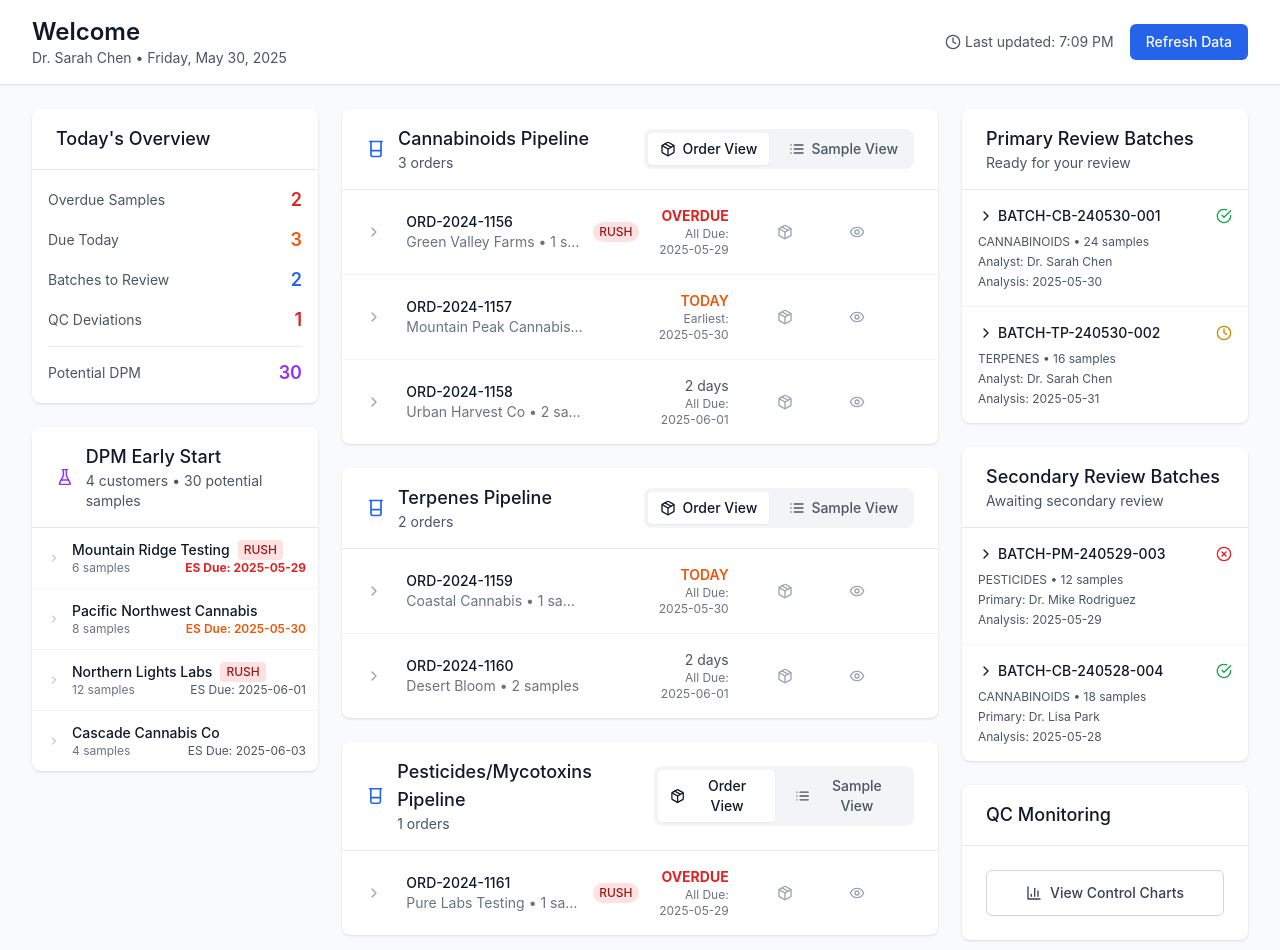
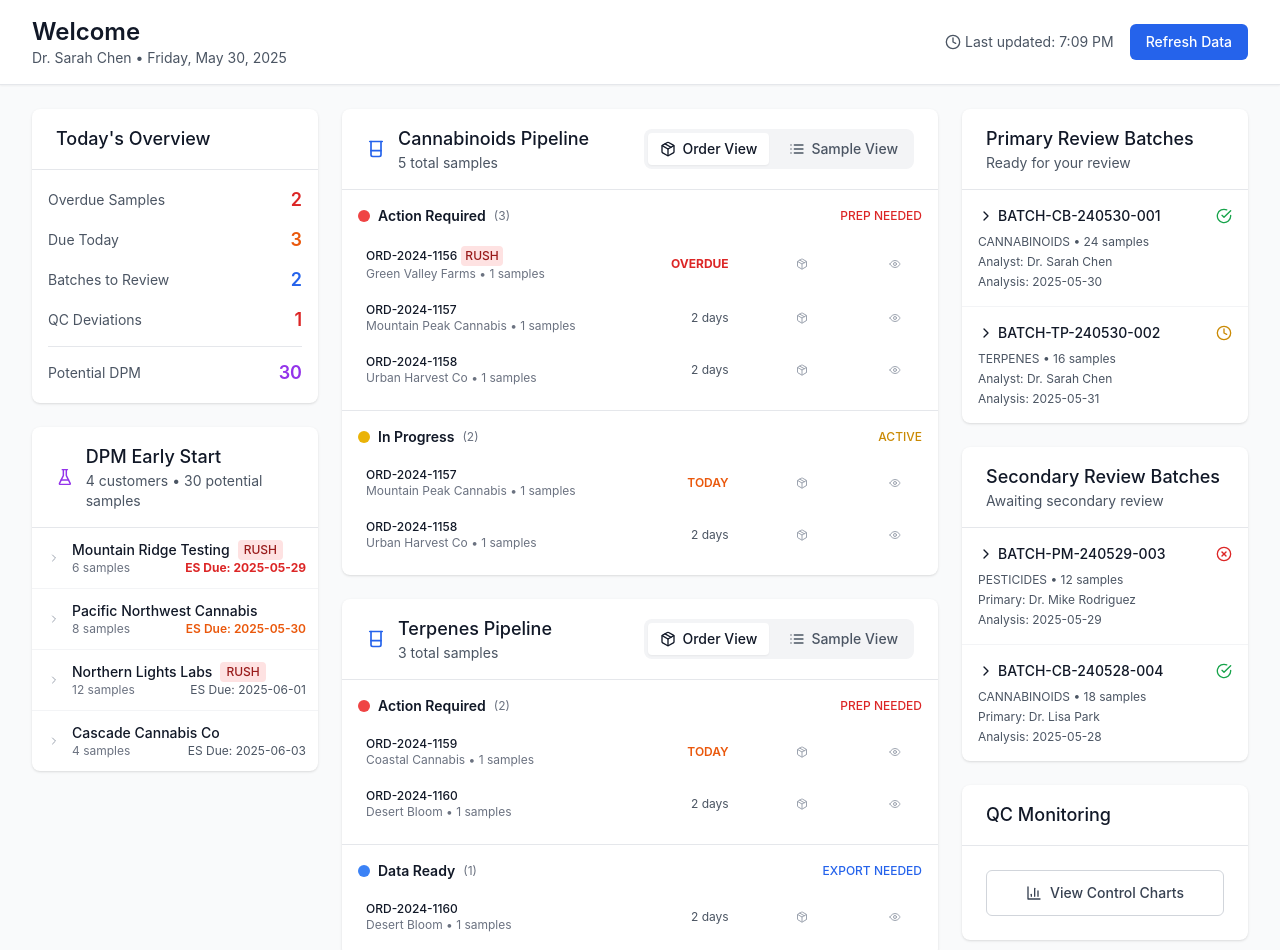
Before and after one commit to adamscavone/LIMS6KCustomerJourney, a React (Create React App) app in the folder dashboard/: page / in a window 1280 px wide. Shown: the top 950 px of the page. Built offline with nearby package versions, Linux system fonts and the light colour scheme.

Commit message:
Phase-Based Pipeline Subdivision

```diff
--- a/dashboard/src/App.js
+++ b/dashboard/src/App.js
@@ -442,6 +442,104 @@ const App = () => {
     });
   };
 
+  const renderSampleRowCompact = (sample) => {
+    const urgency = getDueDateUrgency(sample.dueDate);
+    const priorityColor = getPriorityColor(sample.priority);
+    const priorityLabel = getPriorityLabel(sample.priority);
+
+    return (
+      <div key={sample.id} className="hover:bg-gray-50 rounded">
+        <div className="p-2 grid grid-cols-12 gap-2 items-center text-sm">
+          {/* Sample Name & Client */}
+          <div className="col-span-5 min-w-0">
+            <div className="flex items-center space-x-1">
+              <p className="font-medium text-gray-900 truncate text-xs">
+                {sample.sampleName}
+              </p>
+              {priorityLabel && (
+                <span className={`inline-flex px-1 py-0.5 text-xs font-medium rounded ${priorityColor}`}>
+                  {priorityLabel}
+                </span>
+              )}
+            </div>
+            <p className="text-xs text-gray-500 truncate">
+              {sample.client}
+            </p>
+          </div>
+
+          {/* Due Date */}
+          <div className="col-span-3 text-right">
+            <p className={`text-xs ${urgency.color}`}>
+              {urgency.label}
+            </p>
+          </div>
+
+          {/* Status */}
+          <div className="col-span-3 text-center">
+            <span className={`inline-flex px-1.5 py-0.5 text-xs rounded-full ${getStatusColor(sample.status)}`}>
+              {getStatusLabel(sample.status)}
+            </span>
+          </div>
+
+          {/* Action */}
+          <div className="col-span-1 flex justify-center">
+            <button className="p-1 text-gray-400 hover:text-gray-600">
+              <Eye className="w-3 h-3" />
+            </button>
+          </div>
+        </div>
+      </div>
+    );
+  };
+
+  const renderOrderRowCompact = (order) => {
+    const urgency = getDueDateUrgency(order.earliestDueDate);
+    const priorityColor = getPriorityColor(order.highestPriority);
+    const priorityLabel = getPriorityLabel(order.highestPriority);
+
+    return (
+      <div key={order.orderId} className="hover:bg-gray-50 rounded">
+        <div className="p-2 grid grid-cols-12 gap-2 items-center text-sm">
+          {/* Order Info */}
+          <div className="col-span-5 min-w-0">
+            <div className="flex items-center space-x-1">
+              <p className="font-medium text-gray-900 truncate text-xs">
+                {order.orderId}
+              </p>
+              {priorityLabel && (
+                <span className={`inline-flex px-1 py-0.5 text-xs font-medium rounded ${priorityColor}`}>
+                  {priorityLabel}
+                </span>
+              )}
+            </div>
+            <p className="text-xs text-gray-500 truncate">
+              {order.client} • {order.samples.length} samples
+            </p>
+          </div>
+
+          {/* Due Date */}
+          <div className="col-span-3 text-right">
+            <p className={`text-xs ${urgency.color}`}>
+              {urgency.label}
+            </p>
+          </div>
+
+          {/* Order Icon */}
+          <div className="col-span-3 text-center">
+            <Package className="w-3 h-3 text-gray-400 mx-auto" />
+          </div>
+
+          {/* Action */}
+          <div className="col-span-1 flex justify-center">
+            <button className="p-1 text-gray-400 hover:text-gray-600">
+              <Eye className="w-3 h-3" />
+            </button>
+          </div>
+        </div>
+      </div>
+    );
+  };
+
   const renderSampleRow = (sample, isNested = false) => {
     const urgency = getDueDateUrgency(sample.dueDate);
     const indentClass = isNested ? 'ml-6 border-l-2 border-gray-200 pl-4' : '';
@@ -681,8 +779,17 @@ const App = () => {
   };
 
   const renderPipelineSection = (assayType, title, icon) => {
-    const data = getCurrentData(assayType);
-    const count = getCount(assayType);
+    const allSamples = mockSamples[assayType];
+
+    // Group samples by workflow phase (action type required)
+    const samplesByPhase = {
+      actionRequired: allSamples.filter(s => ['ready_for_prep', 'prepped'].includes(s.status)),
+      inProgress: allSamples.filter(s => ['prep', 'analysis'].includes(s.status)),
+      dataReady: allSamples.filter(s => s.status === 'analyzed'),
+      review: allSamples.filter(s => ['ready_for_review', 'ready_for_secondary'].includes(s.status))
+    };
+
+    const totalSamples = allSamples.length;
 
     return (
       <div className="bg-white rounded-lg shadow">
@@ -692,7 +799,7 @@ const App = () => {
               {React.createElement(icon, { className: "w-5 h-5 text-blue-600" })}
               <div>
                 <h3 className="text-lg font-medium text-gray-900">{title}</h3>
-                <p className="text-sm text-gray-600">{count} {viewMode === 'order' ? 'orders' : 'samples'}</p>
+                <p className="text-sm text-gray-600">{totalSamples} total samples</p>
               </div>
             </div>
 
@@ -724,20 +831,121 @@ const App = () => {
           </div>
         </div>
 
-        {/* Content List */}
-        <div className="divide-y divide-gray-100">
-          {viewMode === 'sample' ? (
-            // In Sample View: show all samples individually without nesting
-            sortSamplesByPriority(mockSamples[assayType]).map(sample => renderSampleRow(sample, false))
-          ) : (
-            // In Order View: show grouped by orders with nesting
-            groupSamplesByOrder(mockSamples[assayType]).map(renderOrderRow)
+        {/* Phase-Based Workflow Sections */}
+        <div className="divide-y divide-gray-200">
+
+          {/* Action Required Phase */}
+          {samplesByPhase.actionRequired.length > 0 && (
+            <div className="p-4">
+              <div className="flex items-center justify-between mb-3">
+                <div className="flex items-center space-x-2">
+                  <div className="w-3 h-3 bg-red-500 rounded-full"></div>
+                  <h4 className="text-sm font-semibold text-gray-900">Action Required</h4>
+                  <span className="text-xs text-gray-500">({samplesByPhase.actionRequired.length})</span>
+                </div>
+                <span className="text-xs text-red-600 font-medium">PREP NEEDED</span>
+              </div>
+              <div className="space-y-1">
+                {(viewMode === 'order'
+                  ? groupSamplesByOrder(samplesByPhase.actionRequired)
+                  : sortSamplesByPriority(samplesByPhase.actionRequired)
+                ).slice(0, 3).map(item =>
+                  viewMode === 'order' ? renderOrderRowCompact(item) : renderSampleRowCompact(item)
+                )}
+                {samplesByPhase.actionRequired.length > 3 && (
+                  <div className="text-xs text-gray-500 text-center py-2">
+                    +{samplesByPhase.actionRequired.length - 3} more samples
+                  </div>
+                )}
+              </div>
+            </div>
           )}
 
-          {mockSamples[assayType].length === 0 && (
+          {/* In Progress Phase */}
+          {samplesByPhase.inProgress.length > 0 && (
+            <div className="p-4">
+              <div className="flex items-center justify-between mb-3">
+                <div className="flex items-center space-x-2">
+                  <div className="w-3 h-3 bg-yellow-500 rounded-full"></div>
+                  <h4 className="text-sm font-semibold text-gray-900">In Progress</h4>
+                  <span className="text-xs text-gray-500">({samplesByPhase.inProgress.length})</span>
+                </div>
+                <span className="text-xs text-yellow-600 font-medium">ACTIVE</span>
+              </div>
+              <div className="space-y-1">
+                {(viewMode === 'order'
+                  ? groupSamplesByOrder(samplesByPhase.inProgress)
+                  : sortSamplesByPriority(samplesByPhase.inProgress)
+                ).slice(0, 3).map(item =>
+                  viewMode === 'order' ? renderOrderRowCompact(item) : renderSampleRowCompact(item)
+                )}
+                {samplesByPhase.inProgress.length > 3 && (
+                  <div className="text-xs text-gray-500 text-center py-2">
+                    +{samplesByPhase.inProgress.length - 3} more samples
+                  </div>
+                )}
+              </div>
+            </div>
+          )}
+
+          {/* Data Ready Phase */}
+          {samplesByPhase.dataReady.length > 0 && (
+            <div className="p-4">
+              <div className="flex items-center justify-between mb-3">
+                <div className="flex items-center space-x-2">
+                  <div className="w-3 h-3 bg-blue-500 rounded-full"></div>
+                  <h4 className="text-sm font-semibold text-gray-900">Data Ready</h4>
+                  <span className="text-xs text-gray-500">({samplesByPhase.dataReady.length})</span>
+                </div>
+                <span className="text-xs text-blue-600 font-medium">EXPORT NEEDED</span>
+              </div>
+              <div className="space-y-1">
+                {(viewMode === 'order'
+                  ? groupSamplesByOrder(samplesByPhase.dataReady)
+                  : sortSamplesByPriority(samplesByPhase.dataReady)
+                ).slice(0, 3).map(item =>
+                  viewMode === 'order' ? renderOrderRowCompact(item) : renderSampleRowCompact(item)
+                )}
+                {samplesByPhase.dataReady.length > 3 && (
+                  <div className="text-xs text-gray-500 text-center py-2">
+                    +{samplesByPhase.dataReady.length - 3} more samples
+                  </div>
+                )}
+              </div>
+            </div>
+          )}
+
+          {/* Review Phase */}
+          {samplesByPhase.review.length > 0 && (
+            <div className="p-4">
+              <div className="flex items-center justify-between mb-3">
+                <div className="flex items-center space-x-2">
+                  <div className="w-3 h-3 bg-green-500 rounded-full"></div>
+                  <h4 className="text-sm font-semibold text-gray-900">Ready for Review</h4>
+                  <span className="text-xs text-gray-500">({samplesByPhase.review.length})</span>
+                </div>
+                <span className="text-xs text-green-600 font-medium">REVIEW NEEDED</span>
+              </div>
+              <div className="space-y-1">
+                {(viewMode === 'order'
+                  ? groupSamplesByOrder(samplesByPhase.review)
+                  : sortSamplesByPriority(samplesByPhase.review)
+                ).slice(0, 3).map(item =>
+                  viewMode === 'order' ? renderOrderRowCompact(item) : renderSampleRowCompact(item)
+                )}
+                {samplesByPhase.review.length > 3 && (
+                  <div className="text-xs text-gray-500 text-center py-2">
+                    +{samplesByPhase.review.length - 3} more samples
+                  </div>
+                )}
+              </div>
+            </div>
+          )}
+
+          {totalSamples === 0 && (
             <div className="p-8 text-center text-gray-500">
               <Beaker className="w-12 h-12 mx-auto mb-4 text-gray-300" />
-              <p>No {viewMode === 'order' ? 'orders' : 'samples'} in queue for {title.toLowerCase()}</p>
+              <p>No samples in queue for {title.toLowerCase()}</p>
             </div>
           )}
         </div>
```
